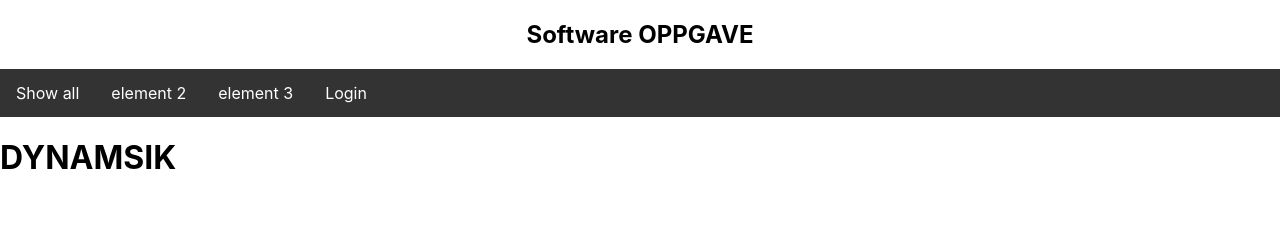
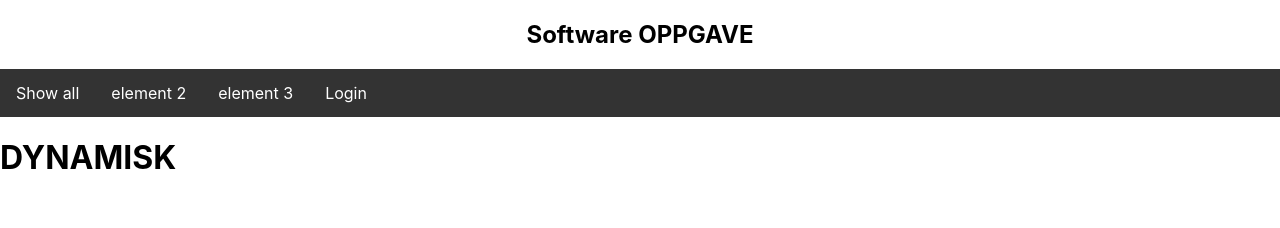
Before and after one commit to Bass4Nation/Software2k21, a Next.js app in the folder webpage/: page /annonse/1 in a window 1280 px wide. Shown: the top 228 px of the page. Built offline with nearby package versions, Linux system fonts and the light colour scheme.

Commit message:
Grammar mistake fixes
Skam deg Snop

```diff
--- a/webpage/components/AnnonseTumbnail.js
+++ b/webpage/components/AnnonseThumbnail.js
@@ -1,7 +1,7 @@
 import Link from 'next/link'
 
 
-const AnnonseTumbnail = ({data}) => {
+const AnnonseThumbnail = ({data}) => {
 
 
     return (
@@ -16,4 +16,4 @@ const AnnonseTumbnail = ({data}) => {
 
 }
 
-export default AnnonseTumbnail
+export default AnnonseThumbnail
--- a/webpage/pages/annonse/[id].js
+++ b/webpage/pages/annonse/[id].js
@@ -6,7 +6,7 @@ import { useRouter } from 'next/router';
 
     return (
         <>
-        <h1>DYNAMSIK</h1>
+        <h1>DYNAMISK</h1>
         </>
     )
 
```
